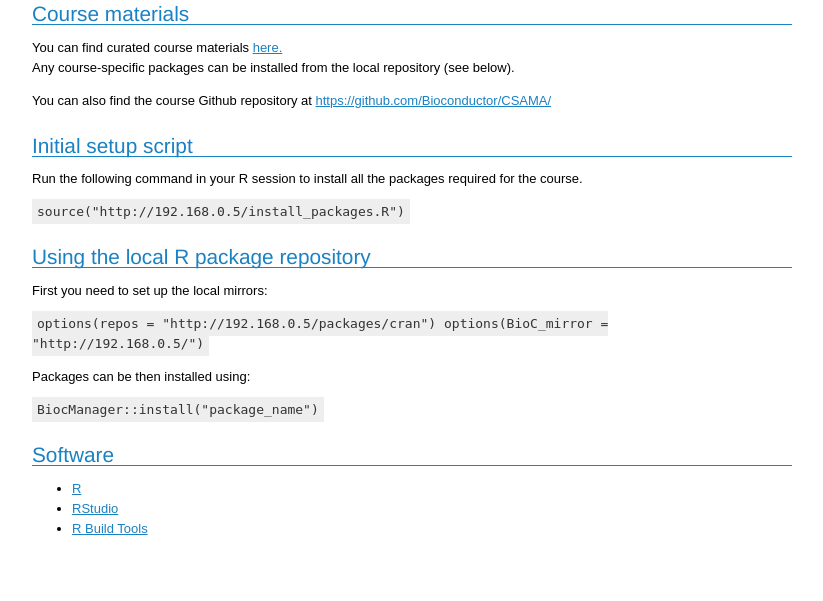
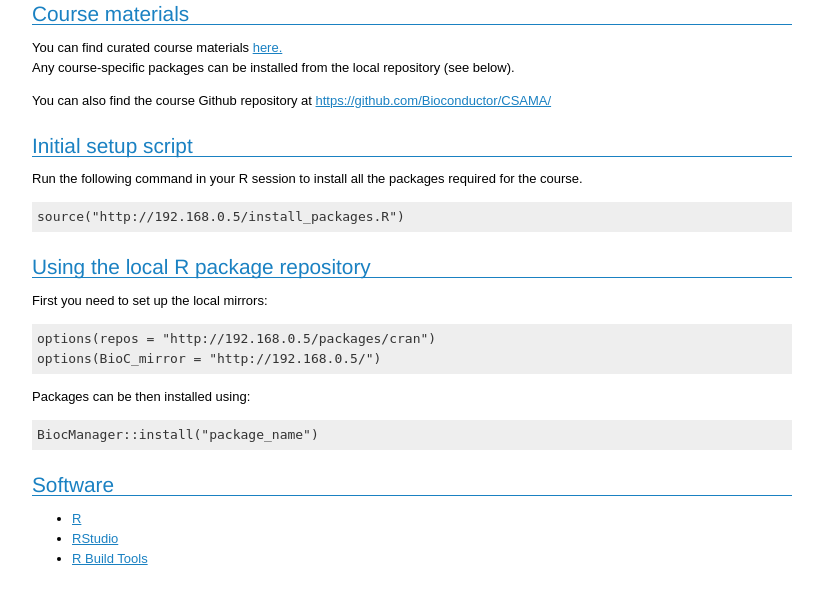
Before and after one commit to grimbough/InstallationScriptsCSAMA, a plain HTML site: page server_setup/index.html in a window 1280 px wide. Shown: the part 125-726 px from the top of the page, without its empty margins (228-1051 px from the left). Drawn offline with Linux system fonts and the light colour scheme.

Commit message:
Homepage styling

```diff
--- a/server_setup/index.html
+++ b/server_setup/index.html
@@ -27,7 +27,7 @@ source("http://192.168.0.5/install_packages.R")
 <p>First you need to set up the local mirrors:</p>
 
 <span class="code">
-options(repos = "http://192.168.0.5/packages/cran")
+options(repos = "http://192.168.0.5/packages/cran")<br>
 options(BioC_mirror = "http://192.168.0.5/")
 </span>
 
--- a/server_setup/stylesheet.css
+++ b/server_setup/stylesheet.css
@@ -12,12 +12,12 @@ body {
     font-family: 'DejaVu Sans Mono', 'Droid Sans Mono', 'Lucida Console', Consolas, Monaco, monospace;
     color: #333;
     background-color: #eeeeee;
-    padding:5px;
+    padding: 5px;
+    display: block;
 }
 
 ol {
     margin: 0px;
-
 }
 
 /* links are simply blue, hovering slightly less blue */
```
Also changed, not shown: 1 other file.
